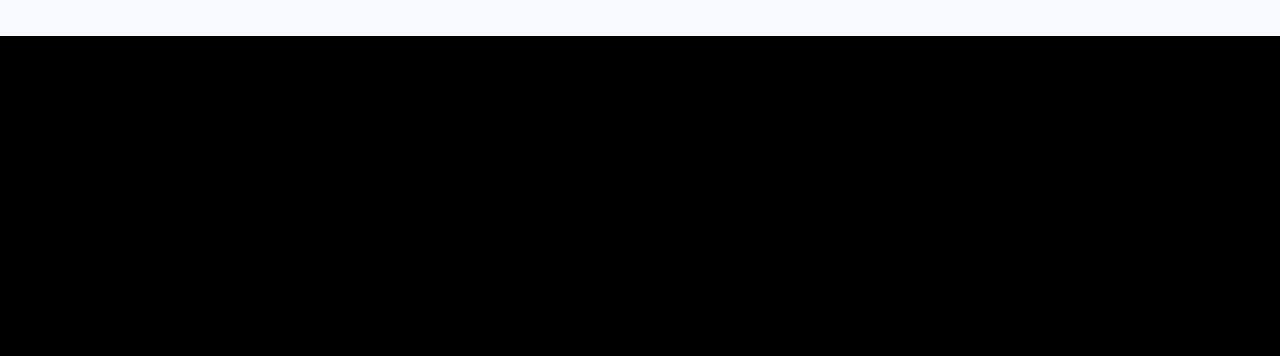
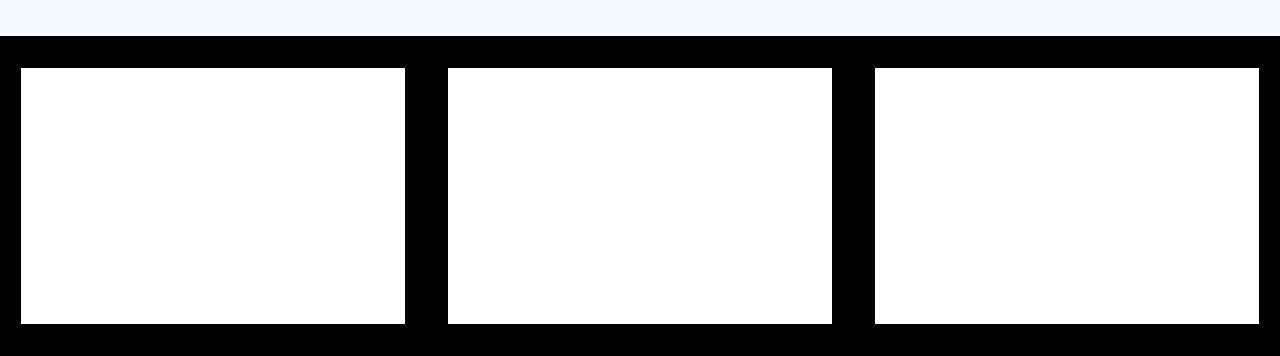
Before and after one commit to mrambara/myurbanlab, a plain HTML site: page aboutus.html in a window 1280 px wide. Shown: the part 2597-2953 px from the top of the page. Drawn offline with Linux system fonts and the light colour scheme.

Commit message:
Update style.css

```diff
--- a/style.css
+++ b/style.css
@@ -212,6 +212,9 @@ footer{
 	width: 100%;
 	height : 25vw;
 	background-color: black;
+	display: flex;
+	justify-content: space-around;
+	align-items: center;
 }
 
 .leader{
@@ -219,3 +222,9 @@ footer{
 	width: 100%;
 	justify-content: space-around;
 }
+
+.foot{
+	height: 80%;
+	width: 30vw;
+	background-color: white;
+}
```
